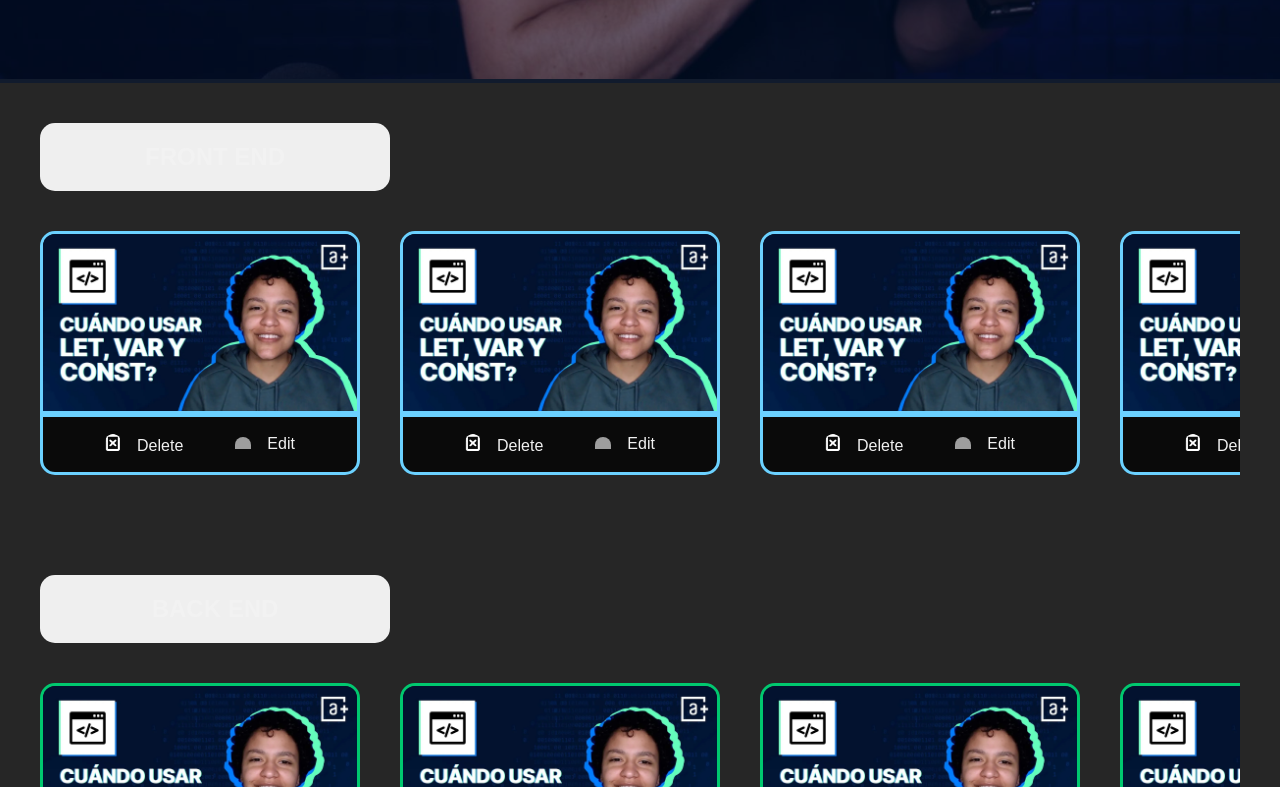
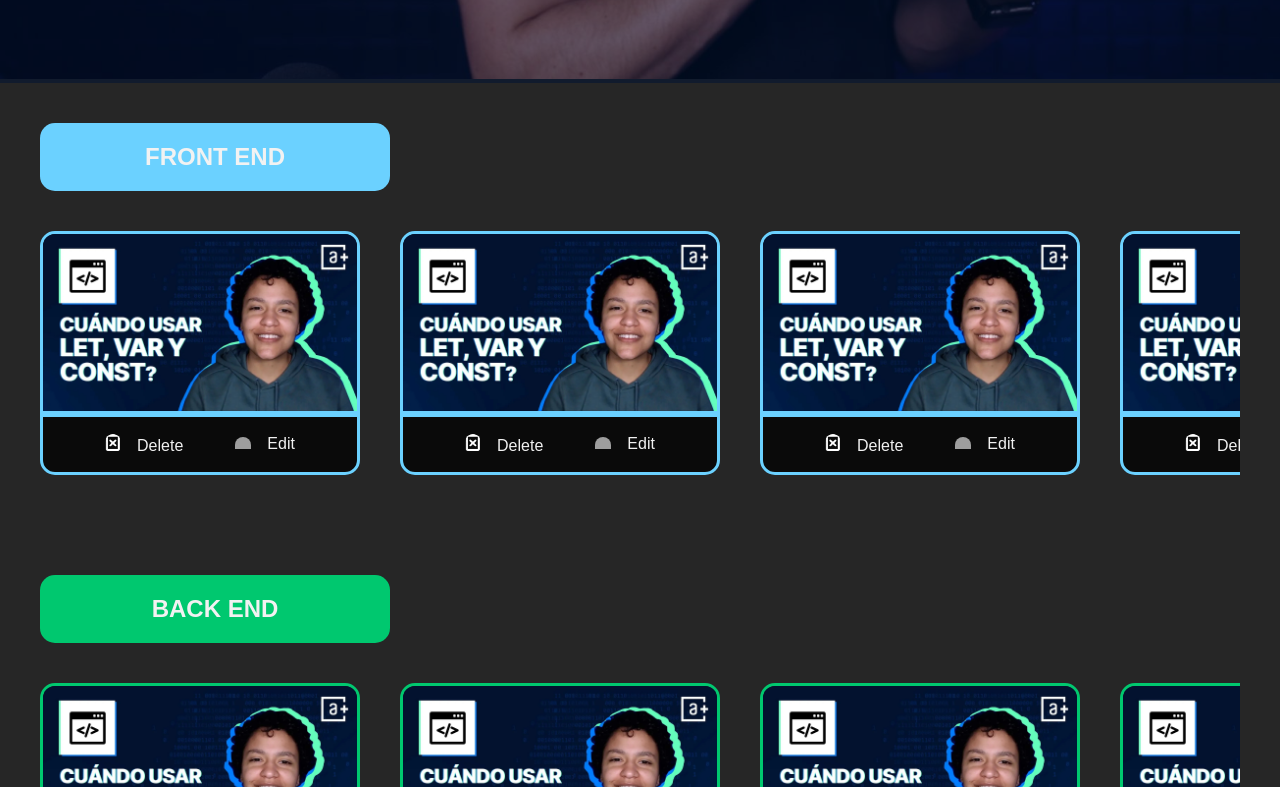
Before and after one commit to AbrahamOliden/aluraflix, a React (Vite) app: page / in a window 1280 px wide. Shown: the part 913-1700 px from the top of the page. Built offline with nearby package versions, Linux system fonts and the light colour scheme; grey boxes are pictures that could not be loaded.

Commit message:
pass  to button instead of list

```diff
--- a/src/components/CarouselComponents/Carousel/index.jsx
+++ b/src/components/CarouselComponents/Carousel/index.jsx
@@ -40,8 +40,8 @@ const StyledList = styled.ul`
 
 function Carousel({ text, color }) {
     return (
-        <StyledCarousel $color={color} >
-            <StyledButton >{text}</StyledButton>
+        <StyledCarousel >
+            <StyledButton $color={color} >{text}</StyledButton>
             <StyledList>
                 <VideoCard color={color} />
                 <VideoCard color={color} />
```
